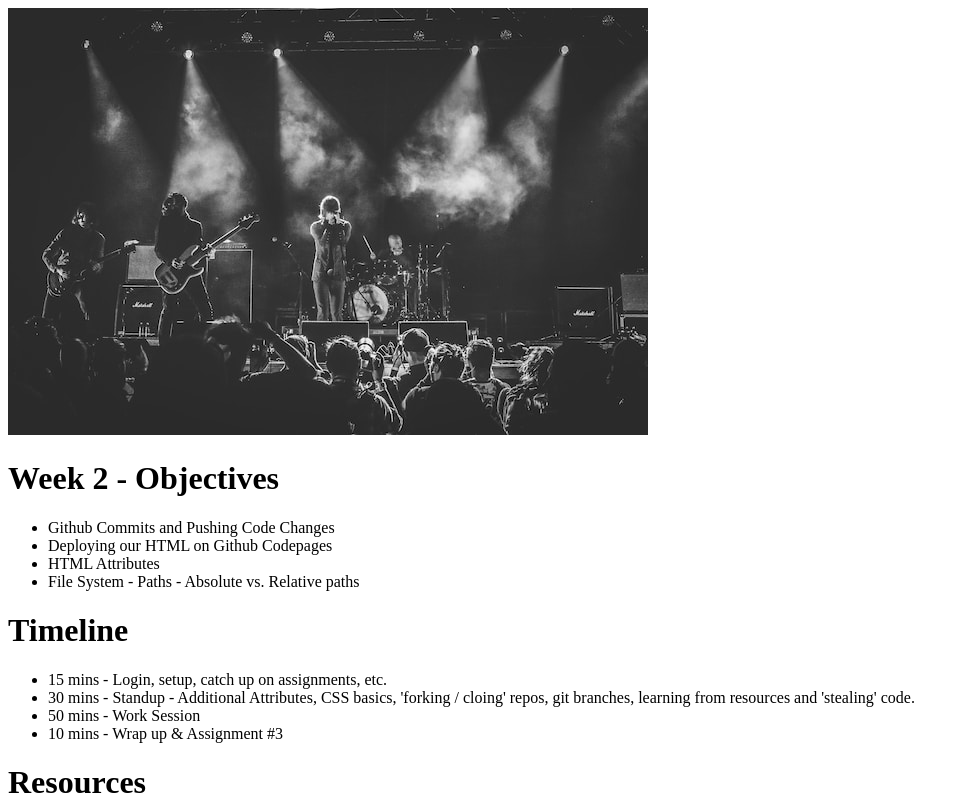
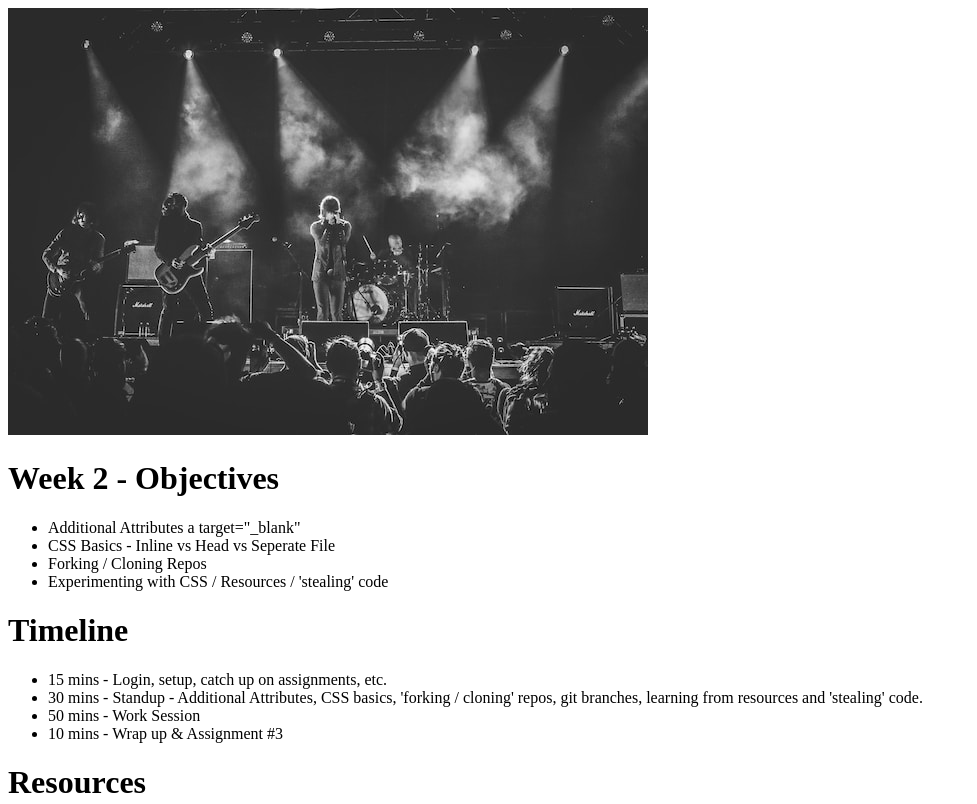
Before and after one commit to icazajimenezc7853/web-110b_band, a plain HTML site: page week3.html in a window 1280 px wide. Shown: the top 804 px of the page, without its empty margins (0-977 px from the left). Drawn offline with Linux system fonts and the light colour scheme.

Commit message:
fixing week3 typos and objectives

```diff
--- a/week3.html
+++ b/week3.html
@@ -11,16 +11,16 @@
     <img src="images/band.jpg" alt="mountain bike trail" />
     <h1 title="heading">Week 2 - Objectives</h1>
     <ul>
-        <li>Github Commits and Pushing Code Changes</li>
-        <li>Deploying our HTML on Github Codepages</li>
-        <li>HTML Attributes</li>
-        <li>File System - Paths - Absolute vs. Relative paths</li>
+        <li>Additional Attributes a target="_blank"</li>
+        <li>CSS Basics - Inline vs Head vs Seperate File</li>
+        <li>Forking / Cloning Repos</li>
+        <li>Experimenting with CSS / Resources / 'stealing' code</li>
     </ul>
 
     <h1>Timeline</h1>
     <ul>
         <li>15 mins - Login, setup, catch up on assignments, etc.</li>
-        <li>30 mins - Standup - Additional Attributes, CSS basics, 'forking / cloing' repos, git branches, learning from resources and 'stealing' code.</li>
+        <li>30 mins - Standup - Additional Attributes, CSS basics, 'forking / cloning' repos, git branches, learning from resources and 'stealing' code.</li>
         <li>50 mins - Work Session</li>
         <li>10 mins - Wrap up & Assignment #3</li>
     </ul>
```
